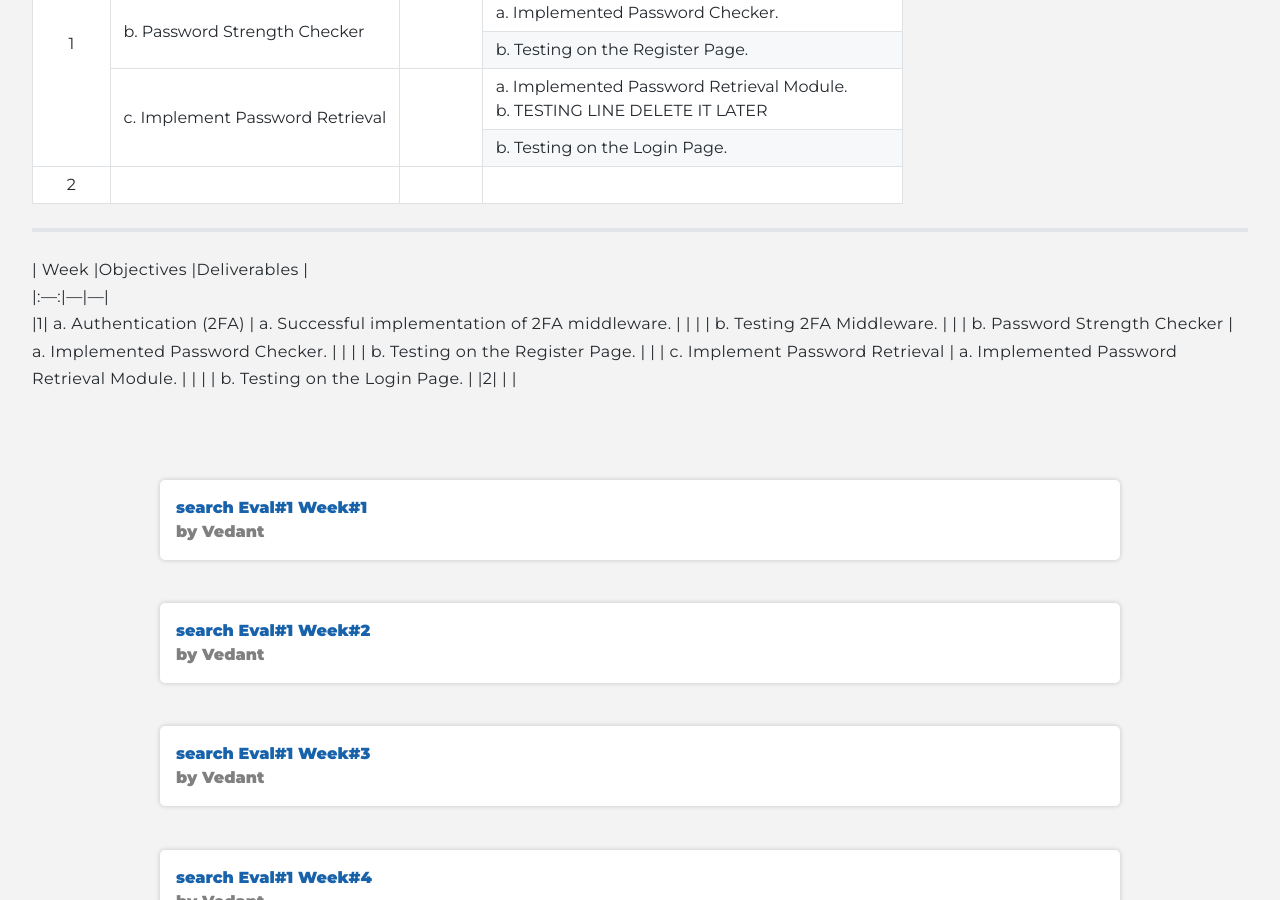
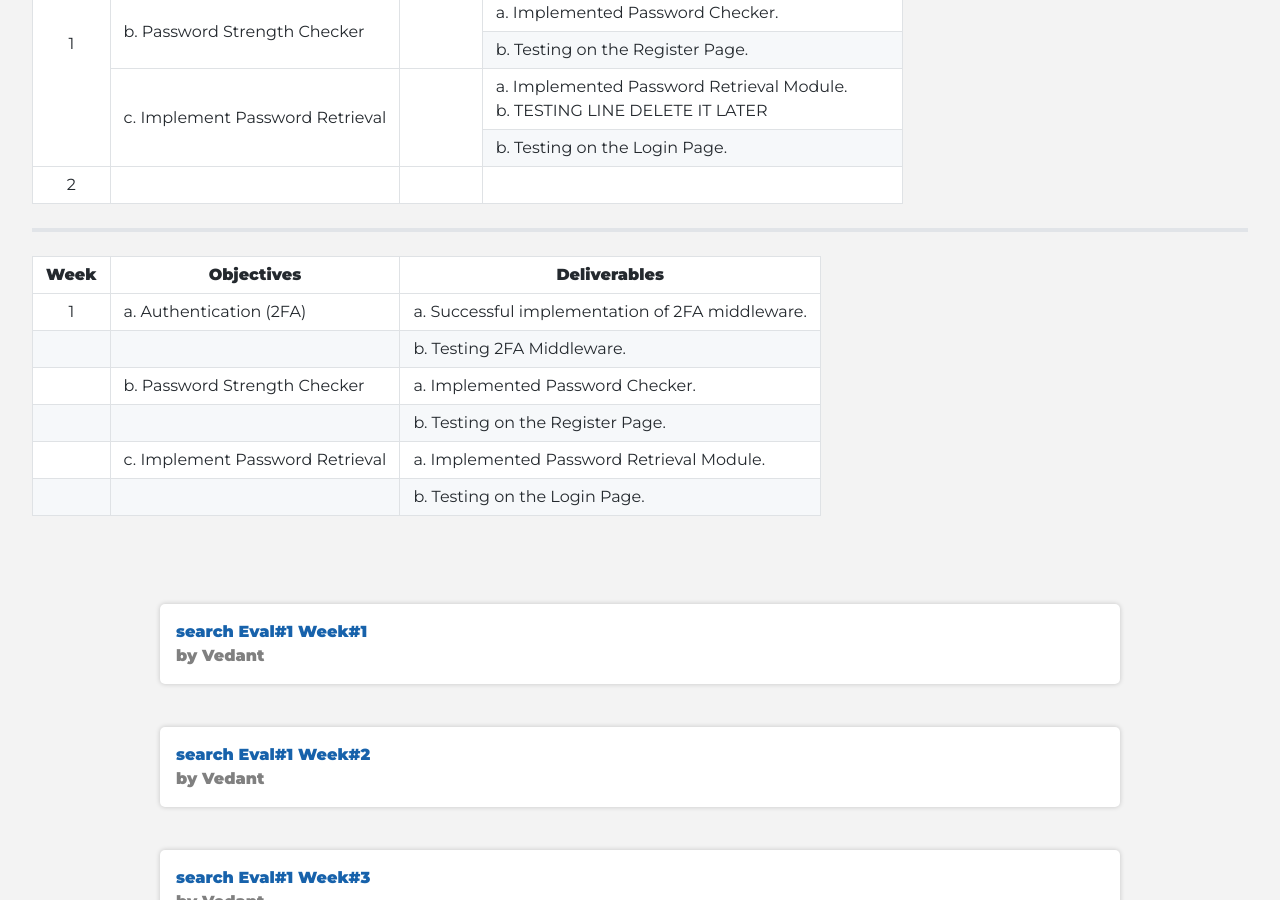
Before and after one commit to cdli-gh/blog, a Jekyll site: the page built from _blog/gsoc20/search/index.md, in a window 1280 px wide and 900 px high, scrolled down 2455 px. Built offline with Jekyll 4.4.1, drawn with Linux system fonts in a browser that asks for light colours; emoji names are drawn with the system emoji font.

Commit message:
table test

```diff
--- a/_blog/gsoc20/search/index.md
+++ b/_blog/gsoc20/search/index.md
@@ -256,6 +256,7 @@ Objectives are separated in two categories: essential and additional, they are a
   </tbody>
 </table>
 ---------------------------
+
 | Week  |Objectives |Deliverables |
 |:---:|---|---|
 |1| a. Authentication (2FA) | a. Successful implementation of 2FA middleware. |
@@ -264,4 +265,3 @@ Objectives are separated in two categories: essential and additional, they are a
 | |                               | b. Testing on the Register Page. |
 | | c. Implement Password Retrieval | a. Implemented Password Retrieval Module. |
 | |                                 | b. Testing on the Login Page. |
-|2| | |
```
